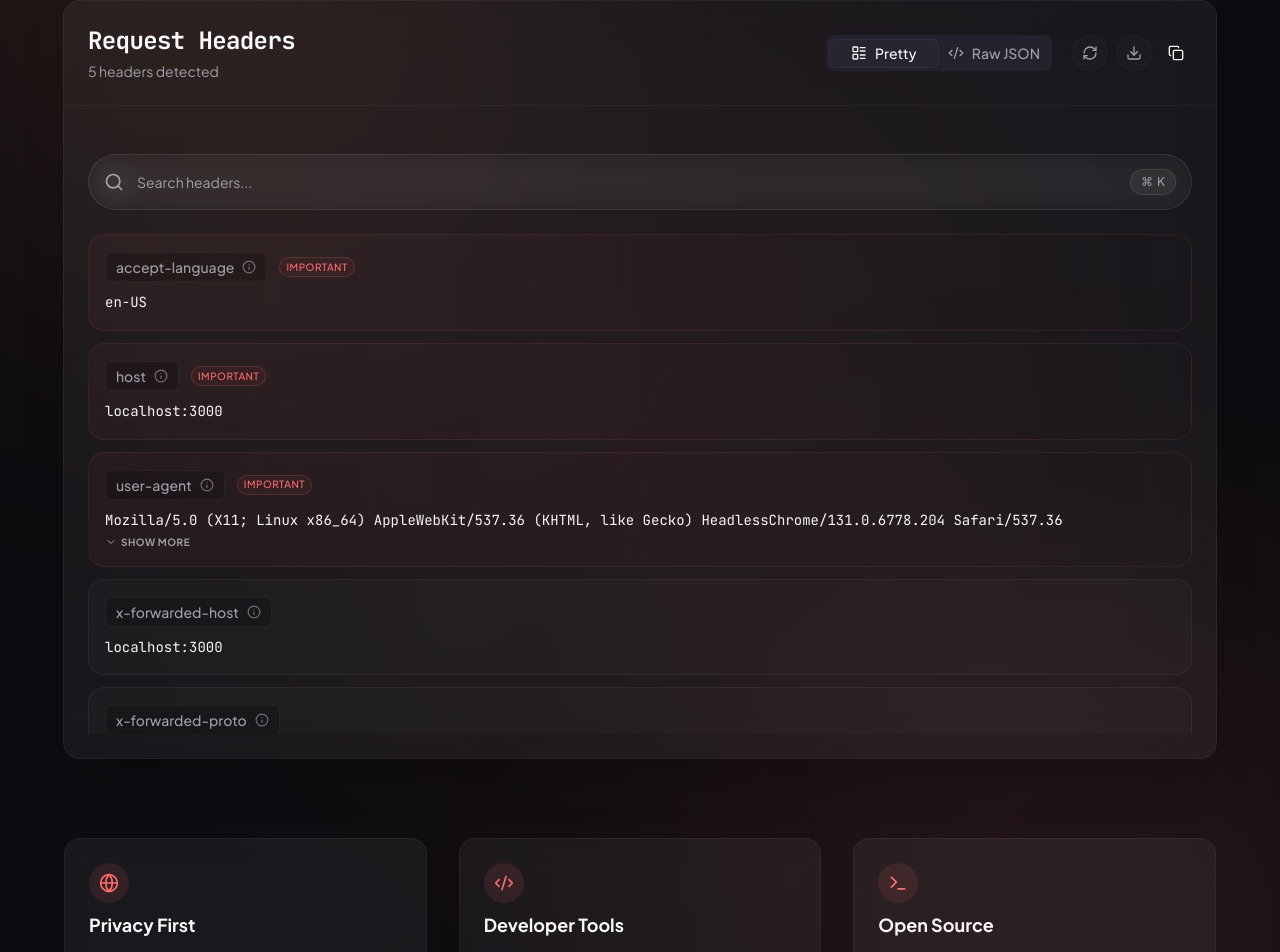
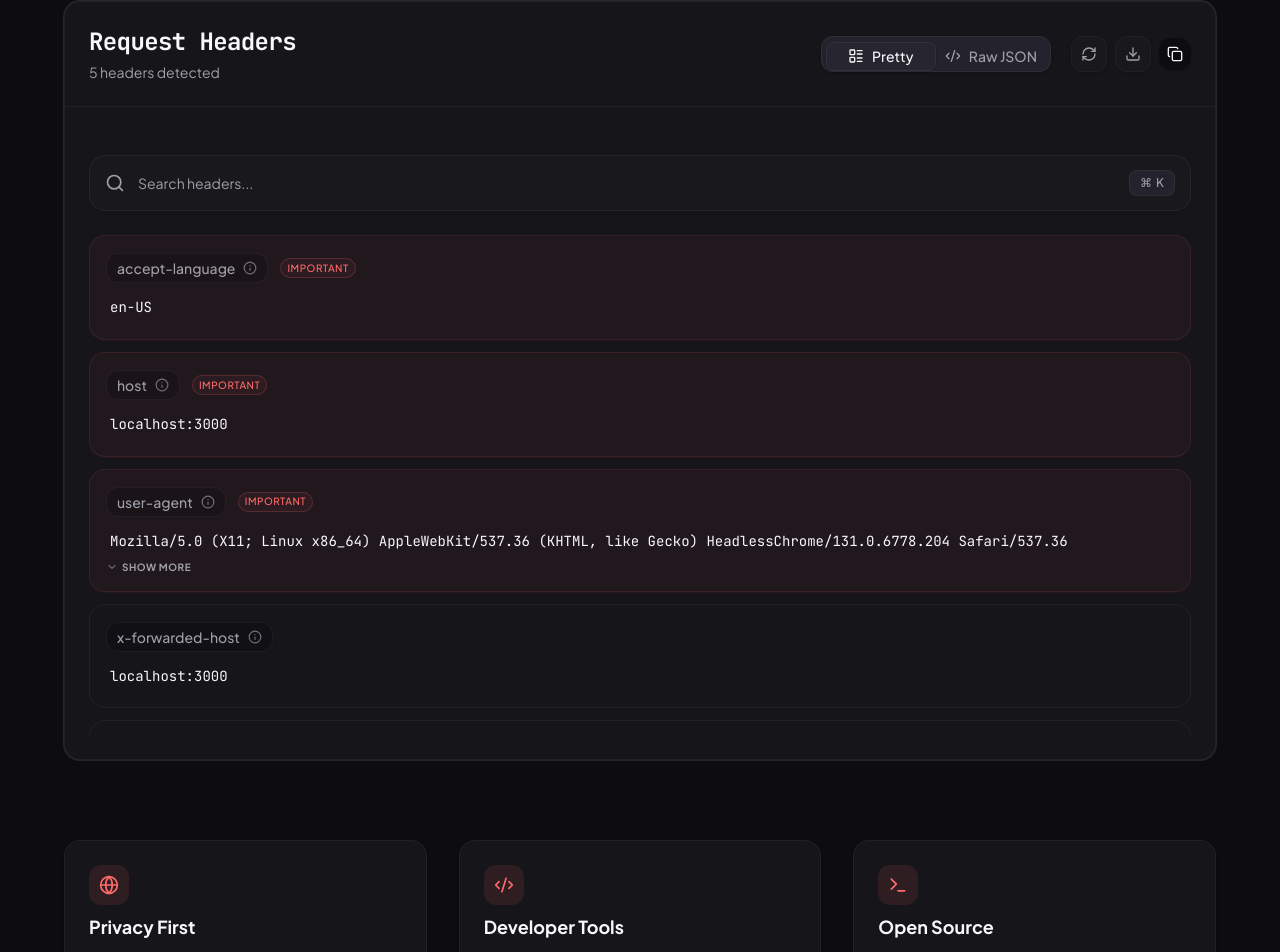
Before and after one commit to Alchustan/headerly, a Next.js app: page / in a window 1280 px wide. Shown: the part 299-1251 px from the top of the page. Built offline with nearby package versions, Linux system fonts and the light colour scheme.

Commit message:
Update design system and unify component styling across the UI

```diff
--- a/app/globals.css
+++ b/app/globals.css
@@ -25,26 +25,26 @@
 }
 
 :root {
-    --background: #FFFFFF;
-    --foreground: #0D0C10;
-    --card: #F8F7F9;
-    --card-foreground: #0D0C10;
+    --background: #FDFCFB;
+    --foreground: #645D75;
+    --card: #FFFFFF;
+    --card-foreground: #1A1523;
     --popover: #FFFFFF;
-    --popover-foreground: #0D0C10;
+    --popover-foreground: #1A1523;
     --primary: #FF6B6B;
     --primary-rgb: 255, 107, 107;
     --primary-foreground: #FFFFFF;
     --secondary: #F0EFF4;
-    --secondary-foreground: #0D0C10;
+    --secondary-foreground: #1A1523;
     --muted: #F0EFF4;
     --muted-foreground: #717075;
-    --accent: #F0EFF4;
-    --accent-foreground: #0D0C10;
+    --accent: #FF8E53;
+    --accent-foreground: #FFFFFF;
     --destructive: #EF4444;
     --border: #E5E4E9;
     --input: #E5E4E9;
     --ring: #FF8E53;
-    --radius: 1rem;
+    --radius: 0.75rem;
 }
 
 .dark {
@@ -61,8 +61,8 @@
     --secondary-foreground: #F8F7F9;
     --muted: #24222C;
     --muted-foreground: #A1A0A6;
-    --accent: #24222C;
-    --accent-foreground: #F8F7F9;
+    --accent: #FF8E53;
+    --accent-foreground: #FFFFFF;
     --destructive: #EF4444;
     --border: rgba(255, 255, 255, 0.05);
     --input: rgba(255, 255, 255, 0.05);
--- a/app/page.tsx
+++ b/app/page.tsx
@@ -13,21 +13,16 @@ export default async function Page() {
   })
 
   return (
-    <div className="relative flex min-h-screen flex-col overflow-hidden">
-      {/* Background decoration */}
-      <div className="absolute inset-0 -z-10 bg-[radial-gradient(45%_45%_at_50%_50%,rgba(var(--primary-rgb),0.05)_0%,transparent_100%)]" />
-      <div className="absolute left-[-10%] top-[-10%] h-[50%] w-[50%] rounded-full bg-[#FF8E53]/10 blur-[150px]" />
-      <div className="absolute bottom-[-10%] right-[-10%] h-[50%] w-[50%] rounded-full bg-[#FF6B6B]/10 blur-[150px]" />
-
+    <div className="relative flex min-h-screen flex-col overflow-hidden bg-background">
       <div className="absolute right-4 top-4 z-50">
         <ThemeToggle />
       </div>
 
       <header className="container mx-auto flex flex-col items-center gap-2 py-12 text-center md:py-20">
-        <h1 className="mt-4 text-4xl font-extrabold tracking-widest sm:text-5xl md:text-6xl bg-gradient-to-r from-[#FF6B6B] to-[#FF8E53] bg-clip-text text-transparent">
+        <h1 className="mt-4 text-4xl font-extrabold tracking-widest sm:text-5xl md:text-6xl text-primary">
           Headerly
         </h1>
-        <p className="max-w-[600px] text-zinc-400 md:text-xl">
+        <p className="max-w-[600px] text-muted-foreground md:text-xl">
           Instantly view and inspect your HTTP request headers in a clean, developer-friendly interface.
         </p>
       </header>
@@ -36,30 +31,30 @@ export default async function Page() {
         <HeaderCard headers={headersObj} />
 
         <section className="mt-20 grid gap-8 sm:grid-cols-3 max-w-6xl mx-auto">
-          <div className="flex flex-col gap-2 rounded-2xl border border-white/5 bg-white/5 p-6 backdrop-blur-md transition-all hover:-translate-y-1 hover:bg-white/10 hover:shadow-[0_8px_30px_rgb(0,0,0,0.12)]">
-            <div className="flex h-10 w-10 items-center justify-center rounded-full bg-primary/10 text-primary">
+          <div className="flex flex-col gap-2 rounded-2xl border border-border bg-card p-6 shadow-sm transition-all hover:-translate-y-1 hover:shadow-md">
+            <div className="flex h-10 w-10 items-center justify-center rounded-xl bg-primary/10 text-primary">
               <Globe className="h-5 w-5" />
             </div>
-            <h3 className="text-lg font-bold">Privacy First</h3>
-            <p className="text-sm text-zinc-400 leading-relaxed">
+            <h3 className="text-lg font-bold text-card-foreground">Privacy First</h3>
+            <p className="text-sm text-muted-foreground leading-relaxed">
               Headers are processed server-side and never stored. What you see is only visible to you.
             </p>
           </div>
-          <div className="flex flex-col gap-2 rounded-2xl border border-white/5 bg-white/5 p-6 backdrop-blur-md transition-all hover:-translate-y-1 hover:bg-white/10 hover:shadow-[0_8px_30px_rgb(0,0,0,0.12)]">
-            <div className="flex h-10 w-10 items-center justify-center rounded-full bg-primary/10 text-primary">
+          <div className="flex flex-col gap-2 rounded-2xl border border-border bg-card p-6 shadow-sm transition-all hover:-translate-y-1 hover:shadow-md">
+            <div className="flex h-10 w-10 items-center justify-center rounded-xl bg-primary/10 text-primary">
               <Code2 className="h-5 w-5" />
             </div>
-            <h3 className="text-lg font-bold">Developer Tools</h3>
-            <p className="text-sm text-zinc-400 leading-relaxed">
+            <h3 className="text-lg font-bold text-card-foreground">Developer Tools</h3>
+            <p className="text-sm text-muted-foreground leading-relaxed">
               Built for developers. Copy individual values or the entire JSON payload with a single click.
             </p>
           </div>
-          <div className="flex flex-col gap-2 rounded-2xl border border-white/5 bg-white/5 p-6 backdrop-blur-md transition-all hover:-translate-y-1 hover:bg-white/10 hover:shadow-[0_8px_30px_rgb(0,0,0,0.12)]">
-            <div className="flex h-10 w-10 items-center justify-center rounded-full bg-primary/10 text-primary">
+          <div className="flex flex-col gap-2 rounded-2xl border border-border bg-card p-6 shadow-sm transition-all hover:-translate-y-1 hover:shadow-md">
+            <div className="flex h-10 w-10 items-center justify-center rounded-xl bg-primary/10 text-primary">
               <Terminal className="h-5 w-5" />
             </div>
-            <h3 className="text-lg font-bold">Open Source</h3>
-            <p className="text-sm text-zinc-400 leading-relaxed">
+            <h3 className="text-lg font-bold text-card-foreground">Open Source</h3>
+            <p className="text-sm text-muted-foreground leading-relaxed">
               Headerly is built with modern tools: Next.js, Tailwind, and Radix UI.
             </p>
           </div>
--- a/components/header-card.tsx
+++ b/components/header-card.tsx
@@ -48,11 +48,11 @@ export function HeaderCard({ headers }: HeaderCardProps) {
   }
 
   return (
-    <Card className="mx-auto w-full max-w-6xl rounded-2xl border-white/5 bg-white/5 backdrop-blur-xl shadow-2xl">
-      <CardHeader className="flex flex-col space-y-4 sm:flex-row sm:items-center sm:justify-between sm:space-y-0 border-b border-white/5 pb-6">
+    <Card className="mx-auto w-full max-w-6xl rounded-2xl border border-border bg-card shadow-lg dark:shadow-none">
+      <CardHeader className="flex flex-col space-y-4 sm:flex-row sm:items-center sm:justify-between sm:space-y-0 border-b border-border pb-6">
         <div>
-          <CardTitle className="text-2xl font-bold tracking-tight">Request Headers</CardTitle>
-          <CardDescription className="text-zinc-400 mt-1">
+          <CardTitle className="text-2xl font-bold tracking-tight text-card-foreground">Request Headers</CardTitle>
+          <CardDescription className="text-muted-foreground mt-1">
             {Object.keys(headers).length} headers detected
           </CardDescription>
         </div>
@@ -64,14 +64,14 @@ export function HeaderCard({ headers }: HeaderCardProps) {
               size="icon"
               onClick={handleRefresh}
               disabled={isRefreshing}
-              className={`rounded-full active:scale-95 transition-transform ${isRefreshing ? "animate-spin" : ""}`}
+              className={`rounded-xl border-border bg-background shadow-sm active:scale-95 transition-transform ${isRefreshing ? "animate-spin" : ""}`}
             >
-              <RefreshCw className="h-4 w-4 text-zinc-400" />
+              <RefreshCw className="h-4 w-4 text-muted-foreground" />
             </Button>
-            <Button variant="outline" size="icon" onClick={downloadJson} className="rounded-full active:scale-95 transition-transform">
-              <Download className="h-4 w-4 text-zinc-400" />
+            <Button variant="outline" size="icon" onClick={downloadJson} className="rounded-xl border-border bg-background shadow-sm active:scale-95 transition-transform">
+              <Download className="h-4 w-4 text-muted-foreground" />
             </Button>
-            <div className="active:scale-95 transition-transform">
+            <div className="active:scale-95 transition-transform shadow-sm rounded-xl bg-background">
               <CopyButton value={jsonString} copyMessage="Copy full JSON" />
             </div>
           </div>
--- a/components/header-item.tsx
+++ b/components/header-item.tsx
@@ -26,14 +26,14 @@ export function HeaderItem({ name, value, isImportant }: HeaderItemProps) {
   return (
     <div
       className={cn(
-        "group flex flex-col gap-2 rounded-2xl border border-white/5 bg-white/[0.02] p-4 transition-all hover:bg-white/5 hover:border-white/10 hover:shadow-lg",
-        isImportant && "bg-gradient-to-r from-primary/5 to-transparent border-primary/10"
+        "group flex flex-col gap-2 border border-border py-4 px-4 bg-card transition-all hover:bg-muted/50 rounded-2xl shadow-sm",
+        isImportant && "bg-primary/5 border-primary/10 shadow-primary/5"
       )}
     >
       <div className="flex items-center justify-between gap-4">
         <div className="flex items-center gap-3 overflow-hidden">
-          <div className="flex items-center gap-2 px-2.5 py-1 rounded-md bg-black/20 border border-white/5">
-            <span className="shrink-0 text-sm font-medium text-zinc-400">
+          <div className="flex items-center gap-2 px-2.5 py-1 rounded-xl bg-[#FFF0E8] dark:bg-black/20 border border-transparent dark:border-white/5">
+            <span className="shrink-0 text-sm font-medium text-[#4F46E5] dark:text-zinc-400">
               {name}
             </span>
             <Tooltip delayDuration={300}>
@@ -43,14 +43,14 @@ export function HeaderItem({ name, value, isImportant }: HeaderItemProps) {
                   <span className="sr-only">Information about {name}</span>
                 </button>
               </TooltipTrigger>
-              <TooltipContent side="top" className="max-w-xs text-xs bg-[#16151A] border-white/10">
+              <TooltipContent side="top" className="max-w-xs text-xs bg-popover border border-border text-popover-foreground shadow-lg rounded-2xl">
                 <p>{description}</p>
               </TooltipContent>
             </Tooltip>
           </div>
 
           {isImportant && (
-            <Badge variant="outline" className="h-5 px-1.5 text-[10px] uppercase tracking-wider border-primary/20 text-primary bg-primary/5">
+            <Badge variant="outline" className="h-5 px-1.5 text-[10px] uppercase tracking-wider border-primary/20 text-primary bg-[#FFF0E8] dark:bg-primary/5 rounded-xl">
               Important
             </Badge>
           )}
@@ -63,7 +63,7 @@ export function HeaderItem({ name, value, isImportant }: HeaderItemProps) {
       <div className="relative">
         <div
           className={cn(
-            "break-all font-mono text-sm leading-relaxed text-foreground",
+            "break-all font-mono text-sm leading-relaxed text-foreground rounded-xl p-1",
             !isExpanded && isLong && "line-clamp-2"
           )}
         >
--- a/components/header-list.tsx
+++ b/components/header-list.tsx
@@ -36,23 +36,23 @@ export function HeaderList({ headers }: HeaderListProps) {
   return (
     <div className="flex h-full flex-col gap-6 animate-in fade-in slide-in-from-bottom-4 duration-500">
       <div className="relative group">
-        <Search className="absolute left-4 top-1/2 h-5 w-5 -translate-y-1/2 text-zinc-400 group-focus-within:text-primary transition-colors" />
+        <Search className="absolute left-4 top-1/2 h-5 w-5 -translate-y-1/2 text-muted-foreground group-focus-within:text-primary transition-colors" />
         <Input
           placeholder="Search headers..."
           value={searchQuery}
           onChange={(e) => setSearchQuery(e.target.value)}
-          className="h-14 pl-12 pr-24 rounded-full border-white/10 bg-white/5 backdrop-blur-md text-base focus-visible:ring-primary/50 shadow-inner"
+          className="h-14 pl-12 pr-24 rounded-2xl border border-border bg-background text-base focus-visible:ring-primary/50 shadow-sm text-foreground placeholder:text-muted-foreground"
         />
         <div className="absolute right-4 top-1/2 -translate-y-1/2 flex items-center gap-2">
           {searchQuery && (
             <button
               onClick={() => setSearchQuery("")}
-              className="p-1 text-zinc-500 hover:text-white transition-colors rounded-full hover:bg-white/10"
+              className="p-1 text-muted-foreground hover:text-foreground transition-colors rounded-full hover:bg-muted"
             >
               <X className="h-4 w-4" />
             </button>
           )}
-          <div className="hidden sm:flex items-center gap-1 rounded-full border border-white/10 bg-white/5 px-2.5 py-1 text-xs font-medium text-zinc-400">
+          <div className="hidden sm:flex items-center gap-1 rounded-lg border border-border bg-muted px-2.5 py-1 text-xs font-medium text-muted-foreground">
             <span className="text-xs">⌘</span>K
           </div>
         </div>
@@ -73,12 +73,11 @@ export function HeaderList({ headers }: HeaderListProps) {
         ) : (
           <div className="flex h-[300px] flex-col items-center justify-center gap-4 text-center">
             <div className="relative flex h-24 w-24 items-center justify-center">
-              <div className="absolute inset-0 rounded-full bg-gradient-to-tr from-[#FF6B6B] to-[#FF8E53] opacity-20 blur-xl"></div>
-              <div className="absolute inset-2 rounded-full border border-white/10 bg-white/5 backdrop-blur-sm"></div>
-              <Search className="relative h-8 w-8 text-[#FF8E53]" />
+              <div className="absolute inset-0 rounded-full bg-primary/10"></div>
+              <Search className="relative h-8 w-8 text-primary" />
             </div>
-            <p className="text-lg font-medium text-white">No headers found</p>
-            <p className="text-sm text-zinc-400">Try adjusting your search query to find what you're looking for.</p>
+            <p className="text-lg font-medium text-foreground">No headers found</p>
+            <p className="text-sm text-muted-foreground">Try adjusting your search query to find what you're looking for.</p>
           </div>
         )}
       </ScrollArea>
--- a/components/view-toggle.tsx
+++ b/components/view-toggle.tsx
@@ -16,12 +16,18 @@ export function ViewToggle({ view, onViewChange }: ViewToggleProps) {
       onValueChange={(v) => onViewChange(v as "pretty" | "raw")}
       className="w-full sm:w-auto"
     >
-      <TabsList className="grid w-full grid-cols-2">
-        <TabsTrigger value="pretty" className="flex items-center gap-2">
+      <TabsList className="grid w-full grid-cols-2 rounded-xl bg-muted p-1 border border-border shadow-sm">
+        <TabsTrigger
+          value="pretty"
+          className="flex items-center gap-2 rounded-lg data-[state=active]:bg-accent data-[state=active]:text-accent-foreground data-[state=active]:shadow-sm transition-all"
+        >
           <LayoutList className="h-4 w-4" />
           <span>Pretty</span>
         </TabsTrigger>
-        <TabsTrigger value="raw" className="flex items-center gap-2">
+        <TabsTrigger
+          value="raw"
+          className="flex items-center gap-2 rounded-lg data-[state=active]:bg-accent data-[state=active]:text-accent-foreground data-[state=active]:shadow-sm transition-all"
+        >
           <Code2 className="h-4 w-4" />
           <span>Raw JSON</span>
         </TabsTrigger>
```
